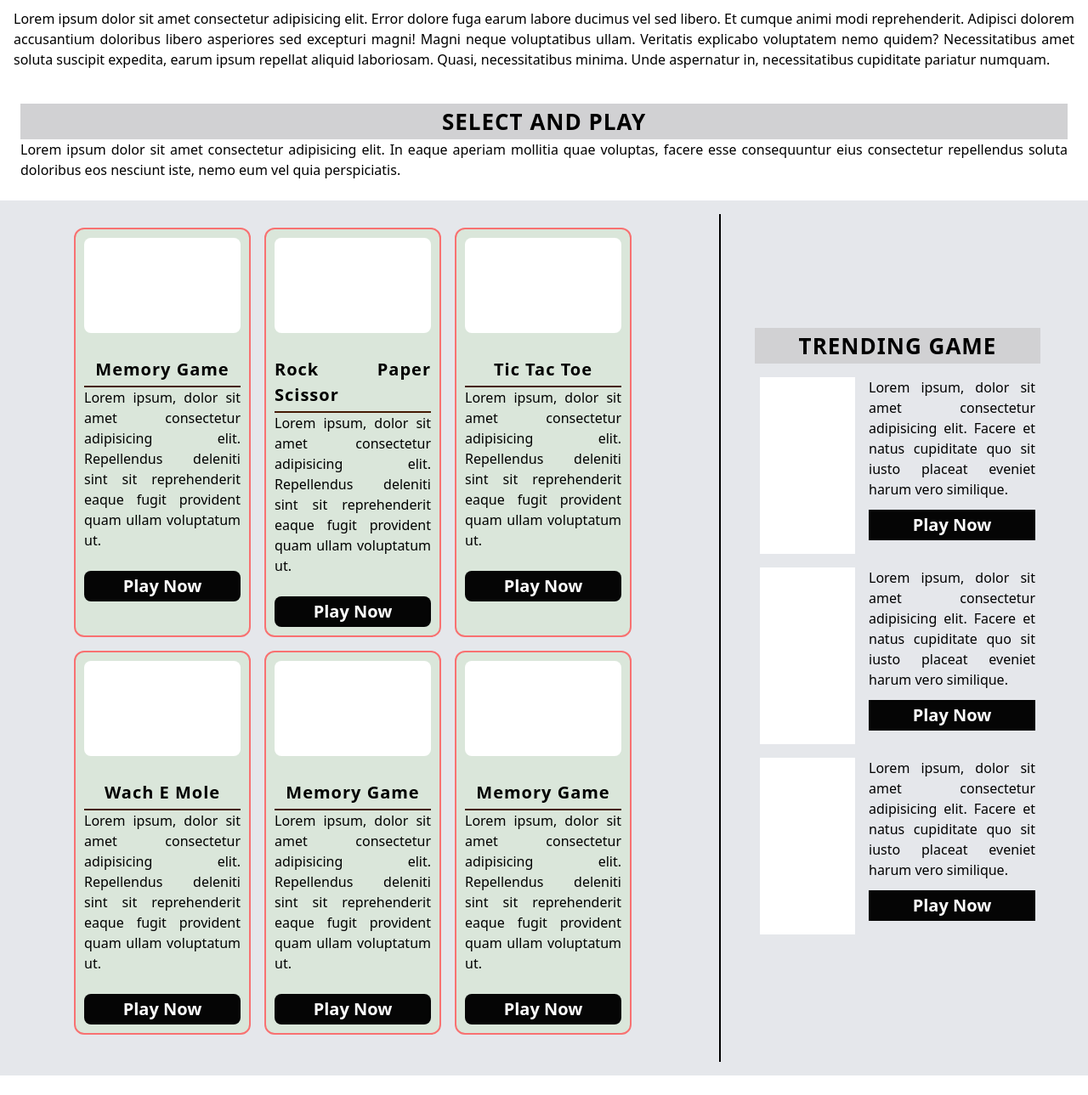
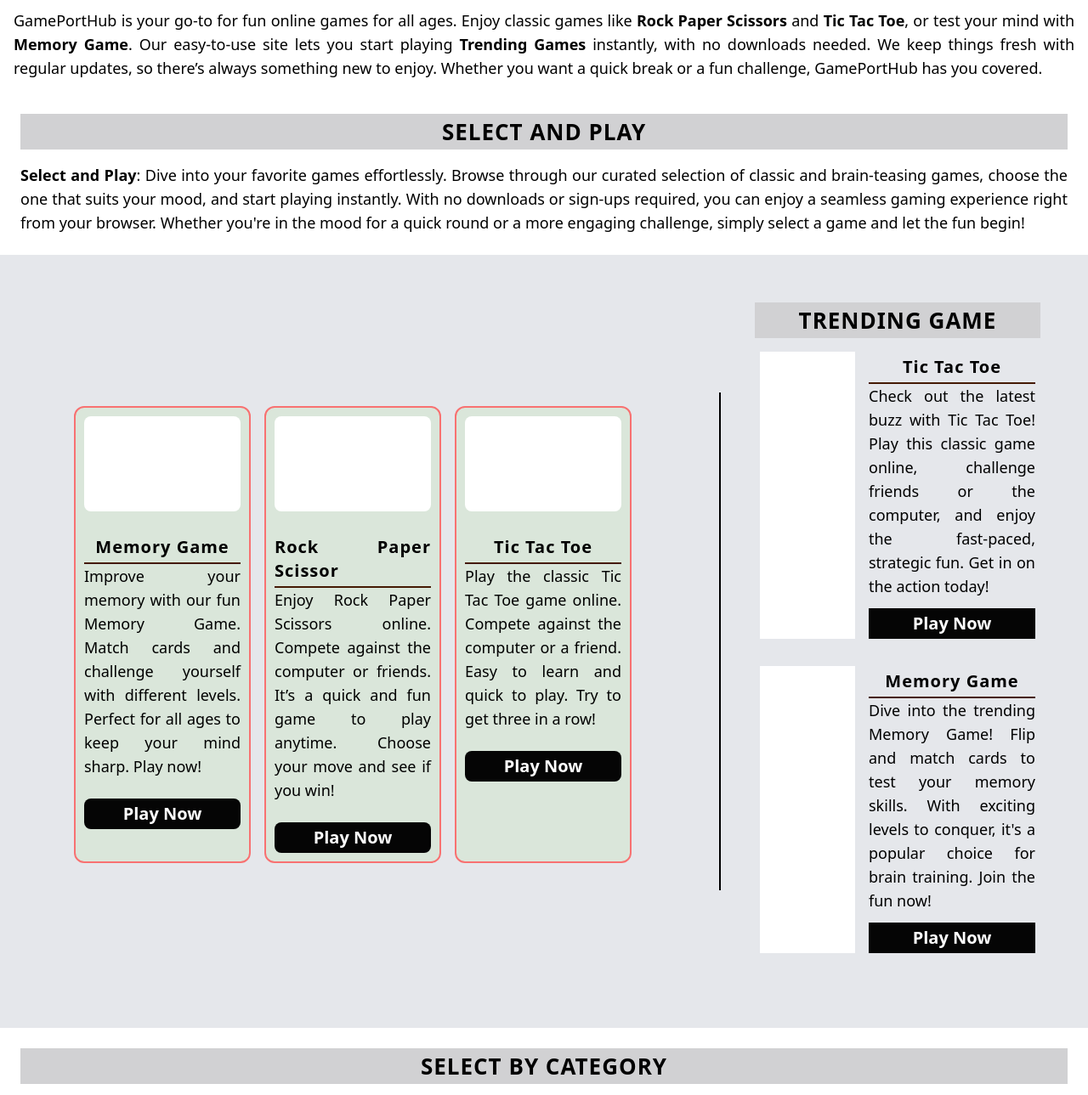
Before and after one commit to praveen01-chandra/GamePortHub, a website: page src/index.html in a window 1280 px wide. Shown: the part 66-1355 px from the top of the page at 85% size. Before the commit the page ends 1332 px from the top, so only its background shows below. Drawn offline with Linux system fonts and the light colour scheme.

Commit message:
Add Changes\

```diff
--- a/src/Css/style.css
+++ b/src/Css/style.css
@@ -55,6 +55,7 @@
       min-height: 384px;
 }
 
+
 @media (max-width: 1500px) {
       .selectGameCard {
             width: 250px !important;
--- a/src/index.html
+++ b/src/index.html
@@ -20,28 +20,30 @@
     content="Play free online games at GamePortHub, your ultimate destination for action, puzzle, strategy, and multiplayer games. Discover new titles and enjoy gaming without limits on our platform.">
 </head>
 
-<body>
+<body class="text-lg">
 
   <div class="w-screen">
-    <h1 class="text-sm lg:text-3xl text-black flex justify-center bg-gray-200 p-3 font-bold"><span
-        class="text-red-400 hover:text-red-600"><a href="#">GamePortHub</a></span>- Play Free Online Games
+    <h1 class=" lg:text-3xl text-black flex justify-center bg-gray-200 p-3 font-bold"><span
+        class="text-red-400 hover:text-red-600"><a href="#">GamePortHub</a></span>: Play Free Online Games
     </h1>
-    <p class="p-4">Lorem ipsum dolor sit amet consectetur adipisicing elit. Error dolore fuga earum labore ducimus vel
-      sed libero. Et cumque animi modi reprehenderit. Adipisci dolorem accusantium doloribus libero asperiores sed
-      excepturi magni! Magni neque voluptatibus ullam. Veritatis explicabo voluptatem nemo quidem? Necessitatibus amet
-      soluta suscipit expedita, earum ipsum repellat aliquid laboriosam. Quasi, necessitatibus minima. Unde aspernatur
-      in, necessitatibus cupiditate pariatur numquam.</p>
+    <p class="p-4">GamePortHub is your go-to for fun online games for all ages. Enjoy classic games like <strong><a
+          href="#">Rock Paper Scissors</a></strong> and <strong><a href="#">Tic Tac Toe</a></strong>, or test your mind
+      with <strong><a href="#">Memory Game</a></strong>. Our easy-to-use site lets you start playing <strong><a
+          href="javascript:void(0);" onclick="scrollToSection()">Trending Games</a></strong> instantly, with no
+      downloads needed. We keep things fresh with regular updates, so there’s always something new to enjoy. Whether you
+      want a quick break or a fun challenge, GamePortHub has you covered.</p>
+
   </div>
 
   <div class="m-6">
-    <div class="">
-      <h2>Select And Play</h2>
+    <div class="text-3xl w-full flex justify-center">
+      <h2 class="mb-4">Select And Play</h2>
     </div>
     <div class="gameDscription">
-      Lorem ipsum dolor sit amet consectetur adipisicing elit. In eaque aperiam mollitia quae voluptas, facere
-      esse
-      consequuntur eius consectetur repellendus soluta doloribus eos nesciunt iste, nemo eum vel quia
-      perspiciatis.
+      <strong>Select and Play</strong>: Dive into your favorite games effortlessly. Browse through our curated selection
+      of classic and brain-teasing games, choose the one that suits your mood, and start playing instantly. With no
+      downloads or sign-ups required, you can enjoy a seamless gaming experience right from your browser. Whether you're
+      in the mood for a quick round or a more engaging challenge, simply select a game and let the fun begin!
     </div>
   </div>
   <section class="selectGame w-screen p-4 lg:flex items-center h-auto  bg-gray-200">
@@ -52,9 +54,8 @@
         <div class="selectGameCard w-3/12 border-2 rounded-xl border-red-400 mr-4 mb-4">
           <div class="img h-28 w-full bg-white border mb-6"></div>
           <h3 class="border-b-2 border-amber-950">Memory Game</h3>
-          <p>Lorem ipsum, dolor sit amet consectetur adipisicing elit. Repellendus deleniti sint sit reprehenderit
-            eaque
-            fugit provident quam ullam voluptatum ut.</p>
+          <p>Improve your memory with our fun Memory Game. Match cards and challenge yourself with different levels.
+            Perfect for all ages to keep your mind sharp. Play now!</p>
           <a href="./AllGames/MemoryGame/index.html" target="_blank">
             <button class=" border mt-6 p-1 text-xl font-bold">Play Now</button>
           </a>
@@ -63,6 +64,26 @@
         <div class="selectGameCard w-3/12 border-2 rounded-xl border-red-400 mr-4 mb-4">
           <div class="img h-28 w-full bg-white border mb-6"></div>
           <h3 class="border-b-2 border-amber-950">Rock Paper Scissor</h3>
+          <p>Enjoy Rock Paper Scissors online. Compete against the computer or friends. It’s a quick and fun game to
+            play anytime. Choose your move and see if you win!</p>
+          <a href="./AllGames/Rock-paper_scissor/index.html" target="_blank">
+            <button class=" border mt-6 p-1 text-xl font-bold">Play Now</button>
+          </a>
+        </div>
+
+        <div class="selectGameCard w-3/12 border-2 rounded-xl border-red-400 mr-4 mb-4">
+          <div class="img h-28 w-full bg-white border mb-6"></div>
+          <h3 class="border-b-2 border-amber-950">Tic Tac Toe</h3>
+          <p>Play the classic Tic Tac Toe game online. Compete against the computer or a friend. Easy to learn and quick
+            to play. Try to get three in a row!</p>
+          <a href="./AllGames/TicTacToe/index.html" target="_blank">
+            <button class=" border mt-6 p-1 text-xl font-bold">Play Now</button>
+          </a>
+        </div>
+        <!--
+        <div class="selectGameCard w-3/12 border-2 rounded-xl border-red-400 mr-4 mb-4">
+          <div class="img h-28 w-full bg-white border mb-6"></div>
+          <h3 class="border-b-2 border-amber-950">Wach E Mole</h3>
           <p>Lorem ipsum, dolor sit amet consectetur adipisicing elit. Repellendus deleniti sint sit reprehenderit
             eaque
             fugit provident quam ullam voluptatum ut.</p>
@@ -73,18 +94,7 @@
 
         <div class="selectGameCard w-3/12 border-2 rounded-xl border-red-400 mr-4 mb-4">
           <div class="img h-28 w-full bg-white border mb-6"></div>
-          <h3 class="border-b-2 border-amber-950">Tic Tac Toe</h3>
-          <p>Lorem ipsum, dolor sit amet consectetur adipisicing elit. Repellendus deleniti sint sit reprehenderit
-            eaque
-            fugit provident quam ullam voluptatum ut.</p>
-          <a href="./AllGames/Tic-Tac-Toe/index.html" target="_blank">
-            <button class=" border mt-6 p-1 text-xl font-bold">Play Now</button>
-          </a>
-        </div>
-
-        <div class="selectGameCard w-3/12 border-2 rounded-xl border-red-400 mr-4 mb-4">
-          <div class="img h-28 w-full bg-white border mb-6"></div>
-          <h3 class="border-b-2 border-amber-950">Wach E Mole</h3>
+          <h3 class="border-b-2 border-amber-950">Cards Game</h3>
           <p>Lorem ipsum, dolor sit amet consectetur adipisicing elit. Repellendus deleniti sint sit reprehenderit
             eaque
             fugit provident quam ullam voluptatum ut.</p>
@@ -103,54 +113,45 @@
             <button class=" border mt-6 p-1 text-xl font-bold">Play Now</button>
           </a>
         </div>
-
-        <div class="selectGameCard w-3/12 border-2 rounded-xl border-red-400 mr-4 mb-4">
-          <div class="img h-28 w-full bg-white border mb-6"></div>
-          <h3 class="border-b-2 border-amber-950">Memory Game</h3>
-          <p>Lorem ipsum, dolor sit amet consectetur adipisicing elit. Repellendus deleniti sint sit reprehenderit
-            eaque
-            fugit provident quam ullam voluptatum ut.</p>
-          <a href="./AllGames/Rock-paper_scissor/index.html" target="_blank">
-            <button class=" border mt-6 p-1 text-xl font-bold">Play Now</button>
-          </a>
-        </div>
-
+ -->
 
       </div>
     </section>
-    <section class="trending w-full lg:w-4/12 h-auto p-0 lg:p-10">
+    <section id="trending" class="trending w-full lg:w-4/12 h-auto p-0 lg:p-10">
       <div class=" mb-4">
         <h2>Trending Game</h2>
       </div>
       <div class="trendingGames">
-        <div class="gameTrend flex justify-center h-auto w-full mb-4">
-          <div class="img h-52 bg-white w-4/12 mr-4"></div>
-          <div class="w-7/12 h-52">
-            <p>Lorem ipsum, dolor sit amet consectetur adipisicing elit. Facere et natus cupiditate quo sit iusto
-              placeat eveniet harum vero similique.</p>
-            <button class="text-xl p-1 font-bold mt-3">Play Now</button>
+        <div class="gameTrend flex justify-center h-auto w-full mb-4 border-b-2 border-black pb-4 lg:border-b-0">
+          <div class="img h-auto bg-white w-4/12 mr-4"></div>
+          <div class="w-7/12 h-auto">
+            <h3 class="border-b-2 border-amber-950">Tic Tac Toe</h3>
+            <p>Check out the latest buzz with Tic Tac Toe! Play this classic game online, challenge friends or the
+              computer, and enjoy the fast-paced, strategic fun. Get in on the action today!</p>
+            <a href="AllGames/TicTacToe/index.html"><button class="text-xl p-1 font-bold mt-3">Play Now</button></a>
           </div>
         </div>
 
 
-        <div class="gameTrend flex justify-center h-auto w-full mb-4">
-          <div class="img h-52 bg-white w-4/12 mr-4"></div>
-          <div class="w-7/12 h-52">
-            <p>Lorem ipsum, dolor sit amet consectetur adipisicing elit. Facere et natus cupiditate quo sit iusto
-              placeat eveniet harum vero similique.</p>
-            <button class="text-xl p-1 font-bold mt-3">Play Now</button>
+        <div class="gameTrend flex justify-center h-auto w-full mb-4 border-b-2 border-black pb-4 lg:border-b-0">
+          <div class="img h-auto bg-white w-4/12 mr-4"></div>
+          <div class="w-7/12 h-auto">
+            <h3 class="border-b-2 border-amber-950">Memory Game</h3>
+            <p>Dive into the trending Memory Game! Flip and match cards to test your memory skills. With exciting levels
+              to conquer, it's a popular choice for brain training. Join the fun now!</p>
+            <a href="AllGames/MemoryGame/index.html"><button class="text-xl p-1 font-bold mt-3">Play Now</button></a>
           </div>
         </div>
 
-
-        <div class="gameTrend flex justify-center h-auto w-full mb-4">
-          <div class="img h-52 bg-white w-4/12 mr-4"></div>
-          <div class="w-7/12 h-52">
+        <!--
+        <div class="gameTrend flex justify-center h-auto w-full mb-4 border-b-2 border-black pb-4 lg:border-b-0">
+          <div class="img h-auto bg-white w-4/12 mr-4"></div>
+          <div class="w-7/12 h-auto">
             <p>Lorem ipsum, dolor sit amet consectetur adipisicing elit. Facere et natus cupiditate quo sit iusto
               placeat eveniet harum vero similique.</p>
-            <button class="text-xl p-1 font-bold mt-3">Play Now</button>
+            <a href=""><button class="text-xl p-1 font-bold mt-3">Play Now</button></a>
           </div>
-        </div>
+        </div> -->
 
 
 
@@ -158,6 +159,35 @@
     </section>
   </section>
 
+  <section>
+    <div class="m-6">
+      <div class="text-3xl w-full flex justify-center">
+        <h2 class="mb-4">Select By Category</h2>
+      </div>
+      <div class="gameDscription">
+        <strong>Select By Category</strong>: Discover a world of games tailored to your interests with our “Select By
+        Category” feature. Easily browse through various game types—whether you’re into classic favorites, strategy
+        challenges, or brain teasers. Each category is designed to help you find exactly what you’re in the mood for,
+        ensuring a personalized gaming experience. From nostalgic classics to the latest trending games, our categorized
+        selection makes it simple to explore and enjoy your preferred genres. Enjoy effortless navigation and dive
+        straight into the games that match your interests. Explore by category and find your next favorite game today!
+      </div>
+    </div>
+
+    <section class="category">
+      <!-- <section class="selectGame w-screen p-4 lg:flex items-center h-20  bg-gray-200"></section> -->
+    </section>
+  </section>
+
+
+
+  <script>
+    function scrollToSection() {
+      document.getElementById('trending').scrollIntoView({
+        behavior: 'smooth' // Smooth scrolling effect
+      });
+    }
+  </script>
 
 </body>
 
```
Also changed, not shown: src/Css/output.css.
